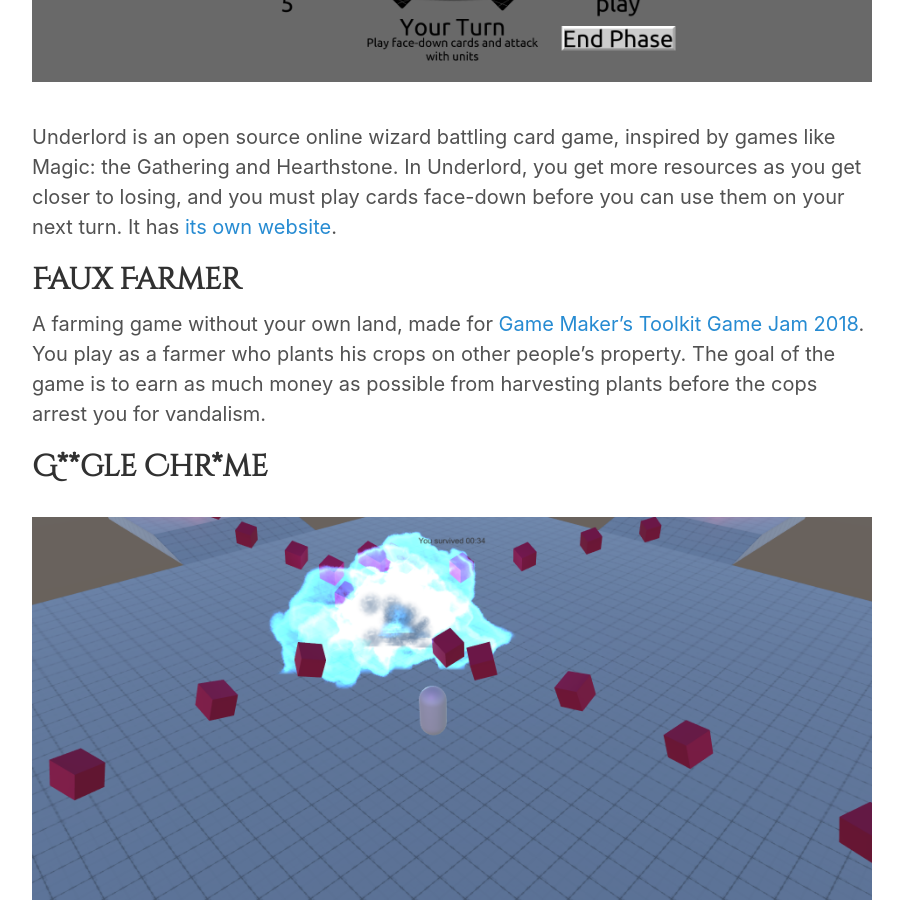
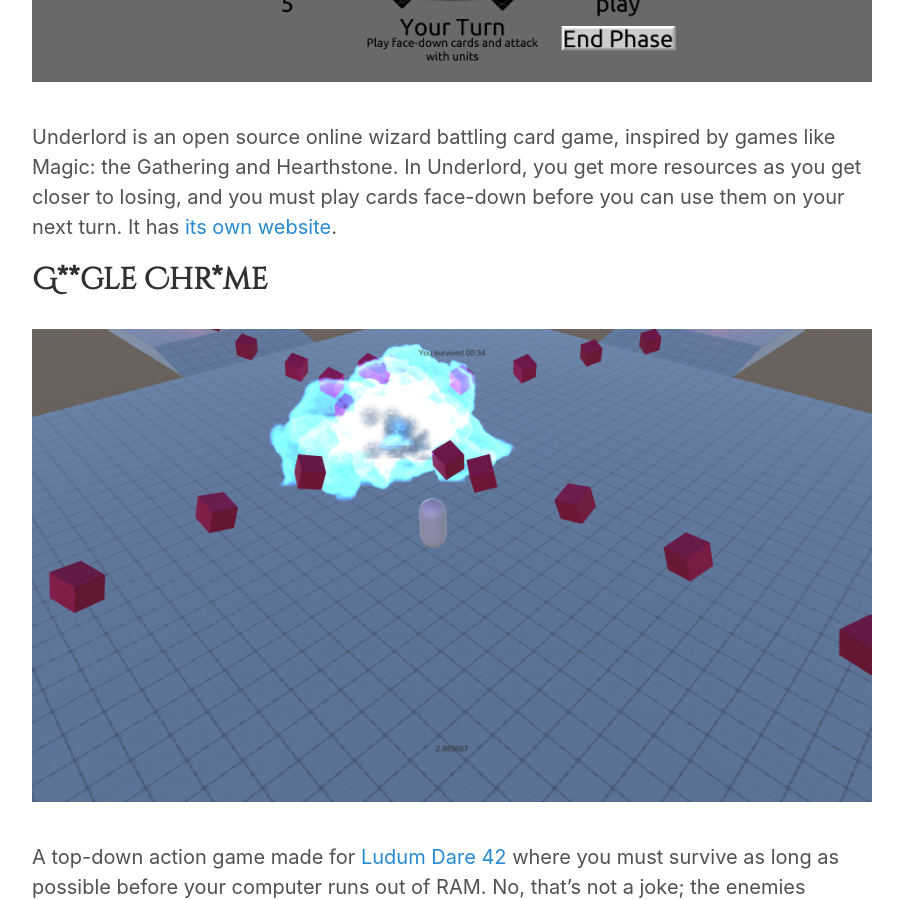
Before and after one commit to hpoggie/hpoggie.github.io, a Jekyll site: the page built from index.md, in a window 1280 px wide and 900 px high, scrolled down 1222 px. Shown: the whole window, without its empty margins (188-1091 px from the left). Built offline with Jekyll 4.4.1, drawn with Linux system fonts in a browser that asks for light colours; our own code applies the rules of GitHub Pages for plain Markdown files.

Commit message:
Remove Faux Farmer

```diff
--- a/index.md
+++ b/index.md
@@ -19,13 +19,6 @@
 use them on your next turn. It has [its own
 website](https://underlordcg.github.io).
 
-## Faux Farmer
-
-A farming game without your own land, made for [Game Maker's Toolkit Game Jam
-2018](https://itch.io/jam/gmtk-2018). You play as a farmer who plants his crops
-on other people's property.  The goal of the game is to earn as much money as
-possible from harvesting plants before the cops arrest you for vandalism.
-
 ## G\*\*gle Chr\*me
 
 ![]({{site.url}}/assets/screen2.png)
```
